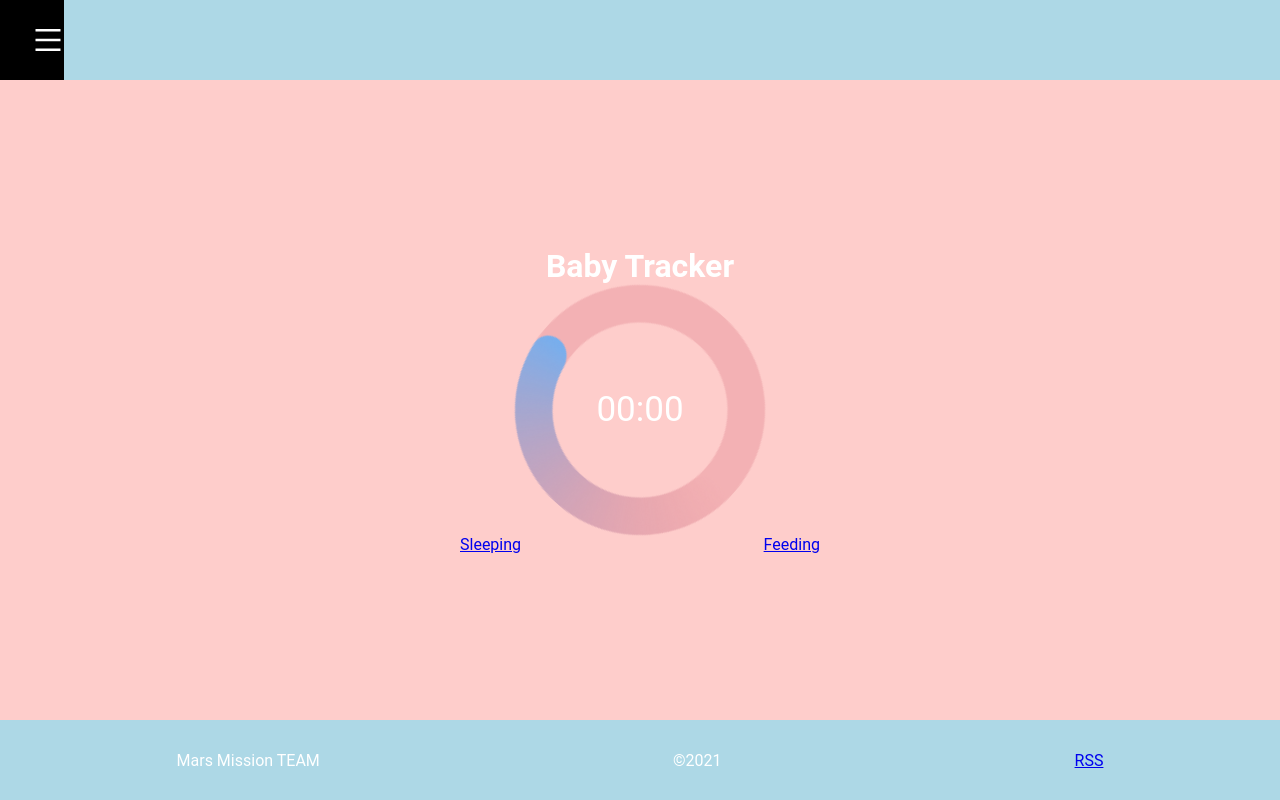
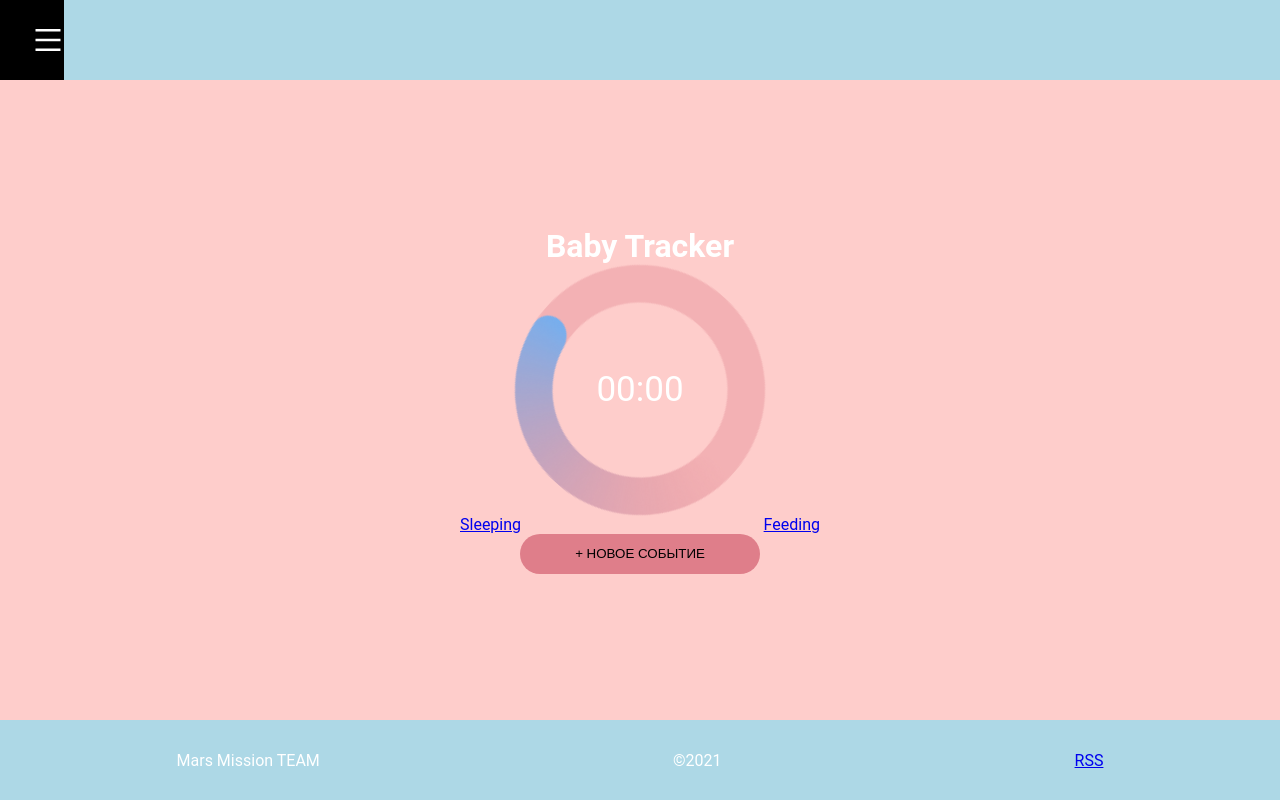
Before and after one commit to mitjasha/baby-tracker, a React (Create React App) app: page / in a window 1280 px wide. Built offline with nearby package versions, Linux system fonts and the light colour scheme.

Commit message:
feat: add new event button

```diff
--- /dev/null
+++ b/src/components/common/NewEventButton/NewEventButton.css
@@ -0,0 +1,14 @@
+.btn {
+  width: 240px;
+  height: 40px;
+  background: #df7e8a;
+  border-radius: 40px;
+  cursor: pointer;
+  text-transform: uppercase;
+  display: inline-block;
+  text-decoration: none;
+}
+
+.btn:hover {
+  background-color: #70b4e6;
+}
--- /dev/null
+++ b/src/components/common/NewEventButton/NewEventButton.tsx
@@ -0,0 +1,23 @@
+import React from "react";
+import classNames from "classnames";
+import "./NewEventButton.css";
+
+interface IButton {
+  children?: React.ReactNode;
+  onClick: () => void;
+  className?: string;
+  id?: string;
+}
+
+// TODO
+const NewEventButton: React.FC<IButton> = ({ children, onClick, className, ...attrs }) => {
+  const classes = classNames("btn", className);
+
+  return (
+    <button className={classes} onClick={() => onClick()} {...attrs}>
+      {children}
+    </button>
+  );
+};
+
+export default NewEventButton;
--- a/src/components/containers/Header.tsx
+++ b/src/components/containers/Header.tsx
@@ -1,44 +1,10 @@
 import React from "react";
 import SideBar from "../common/SideBar/SideBar";
-// import { Link } from "react-router-dom";
-// import { Nav, Navbar, NavDropdown } from "react-bootstrap";
-// import Button from "../common/Button/Button";
 import "./Header.css";
 
 const Header: React.FC = () => (
   <header className="header">
-    {/* <Navbar collapseOnSelect expand="xxl" className="header-nav">
-      <Navbar.Toggle aria-controls="responsive-navbar-nav" />
-      <NavDropdown title="Ребенок" id="collasible-nav-dropdown" className="header-nav-collapse">
-        <NavDropdown.Item href="#action/3.1" className="header-nav-collapse">
-          <Navbar.Brand href="#home">Полина</Navbar.Brand>
-        </NavDropdown.Item>
-        <NavDropdown.Item href="#action/3.2">
-          <Navbar.Brand href="#home">Андрей</Navbar.Brand>
-        </NavDropdown.Item>
-      </NavDropdown>
-
-      <div className="header-user"></div>
-      <div className="settings">
-        <Link to="/settings" className="settings-cog-btn" id="settings">
-          settings
-        </Link>
-      </div>
-      <Navbar.Collapse id="responsive-navbar-nav" className="header-nav-collapse">
-        <Nav className="mr-auto">
-          <Button onClick={() => onclick}>Сон</Button>
-          <Nav.Link href="#pricing">Кормление</Nav.Link>
-          <Nav.Link href="#pricing">Активности</Nav.Link>
-          <Nav.Link href="#pricing">Статистика</Nav.Link>
-        </Nav>
-      </Navbar.Collapse>
-    </Navbar> */}
-    {/* <div className="back ">
-      <Link to="/" className="back-btn" id="back">
-        back
-      </Link>
-    </div> */}
-    <SideBar></SideBar>
+    <SideBar />
   </header>
 );
 
--- a/src/components/containers/MainScreen/MainScreen.tsx
+++ b/src/components/containers/MainScreen/MainScreen.tsx
@@ -1,5 +1,6 @@
 import React from "react";
 import { Link } from "react-router-dom";
+import NewEventButton from "../../common/NewEventButton/NewEventButton";
 import Timer from "../../common/Timer/Timer";
 import "./MainScreen.css";
 
@@ -19,6 +20,15 @@ const MainScreen: React.FC = () => (
         <span className="btn-text">Feeding</span>
       </Link>
     </div>
+    <div className="main-add-activity">
+      <NewEventButton
+        onClick={function (): void {
+          throw new Error("Function not implemented.");
+        }}
+      >
+        + Новое событие
+      </NewEventButton>
+    </div>
   </div>
 );
 
```
Also changed, not shown: src/components/common/Button/Button.css (deleted, +0 -33 lines), src/components/common/Button/Button.tsx (deleted, +0 -35 lines).
